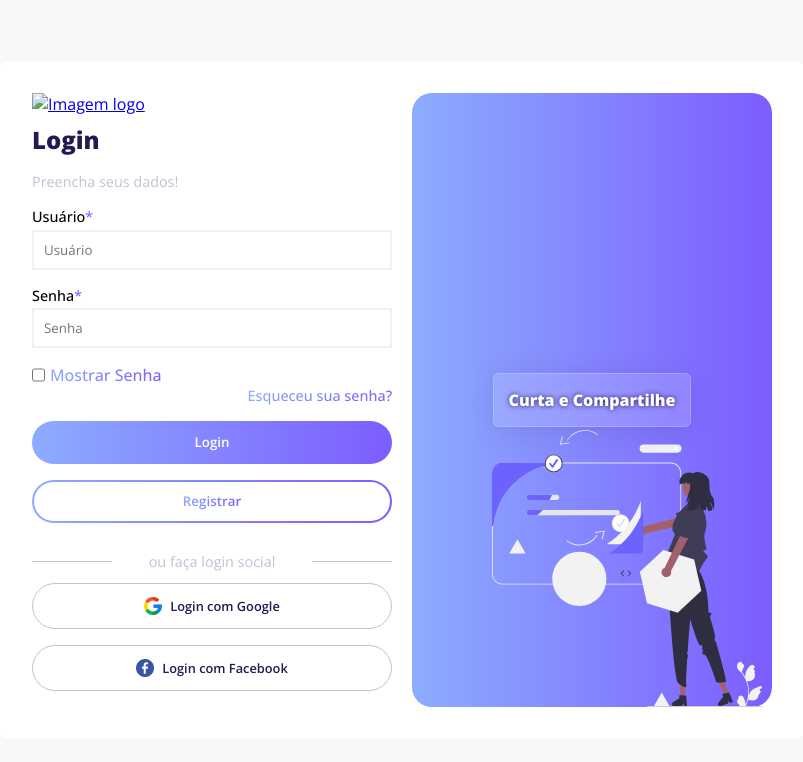
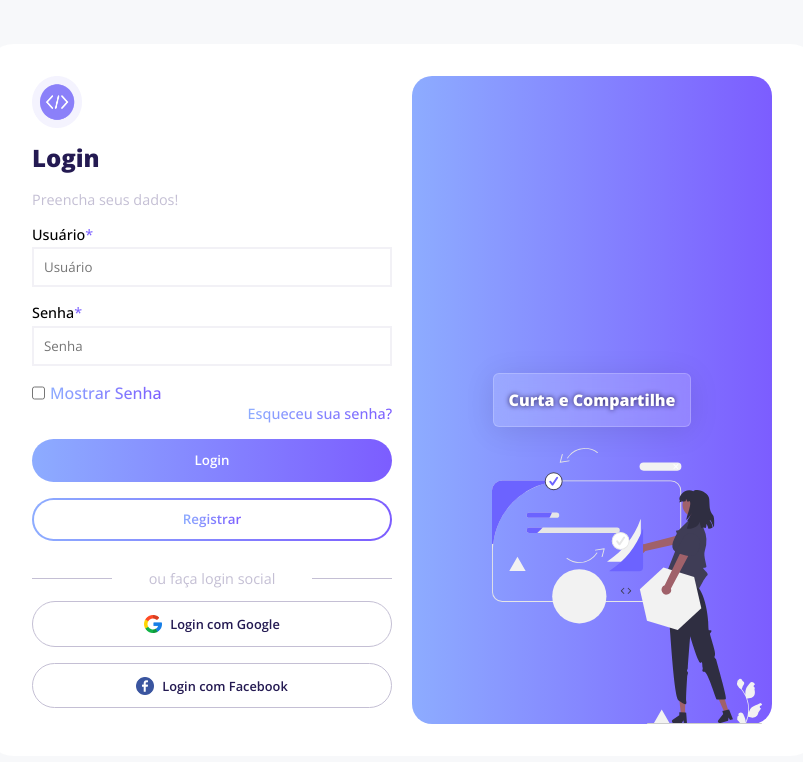
Before and after one commit to mauricio173/login, a plain HTML site: page index.html in a window 1280 px wide. Shown: the whole page, without its empty margins (238-1041 px from the left). Drawn offline with nearby package versions, Linux system fonts and the light colour scheme; a script that the page names is missing.

Commit message:
Update index.html

```diff
--- a/index.html
+++ b/index.html
@@ -14,7 +14,7 @@
     <main class="card">
         <section class="esquerda">
             <a href='https://mauricioportfolio.vercel.app/'>
-    <img src="./Mookup/ic-logo.png" alt="Imagem logo" class="imagem__logo" />
+    <img src="ic-logo.png" alt="Imagem logo" class="imagem__logo" />
 
     </a>
             <h3 class="titulo__login">Login</h3>
```
